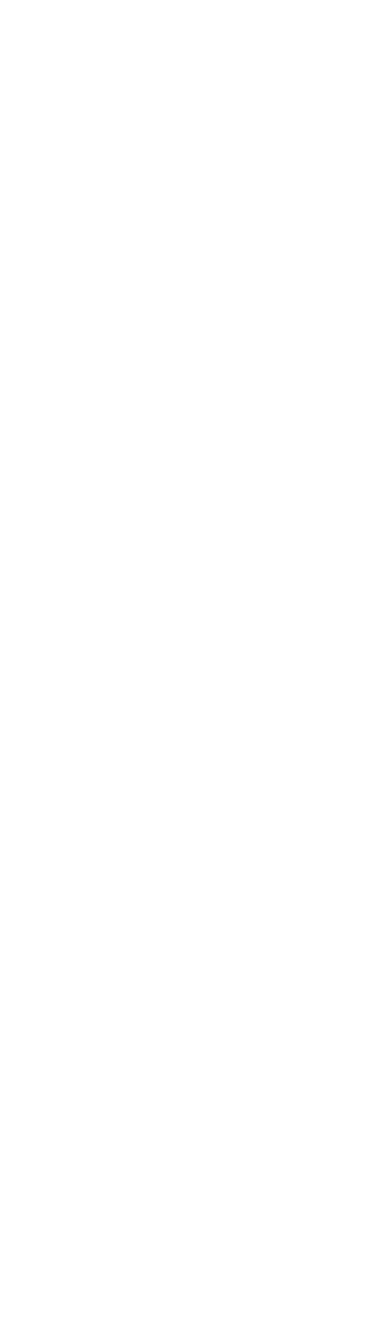
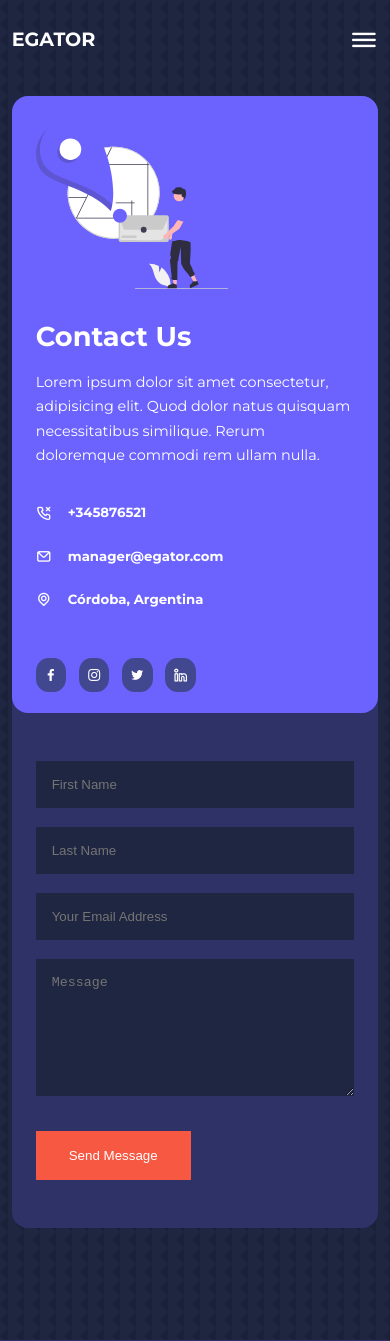
Before and after one commit to luis-mcr/PROJECT, a plain HTML site: page contact.html in a window 390 px wide. Shown: the top 1341 px of the page. Before the commit the page ends 844 px from the top, so only its background shows below. Drawn offline with nearby package versions, Linux system fonts and the light colour scheme.

Commit message:
PROJECT1_Finalizado

```diff
--- a/contact.html
+++ b/contact.html
@@ -0,0 +1,157 @@
+<!DOCTYPE html>
+<html lang="en">
+
+<head>
+    <meta charset="UTF-8">
+    <meta http-equiv="X-UA-Compatible" content="IE=edge">
+    <meta name="viewport" content="width=device-width, initial-scale=1.0">
+    <title>Responsive Multipage Education Website Using HTML, CSS & JavaScript</title>
+
+    <!-- --------ICONSCOUT CDN---------- -->
+    <link rel="stylesheet" href="https://unicons.iconscout.com/release/v4.0.0/css/line.css">
+
+    <!-- ----------GOOGLE FONTS MONTSERRAT----------- -->
+    <link rel="preconnect" href="https://fonts.googleapis.com">
+    <link rel="preconnect" href="https://fonts.gstatic.com" crossorigin>
+    <link href="https://fonts.googleapis.com/css2?family=Montserrat:wght@300;400;500;600;700;800;900&display=swap"
+        rel="stylesheet">
+
+
+    <link rel="stylesheet" href="./css/style.css">
+    <link rel="stylesheet" href="./css/contact.css">
+
+    <style>
+        body {
+            background-image: url(./images/bg-texture.png);
+        }
+    </style>
+</head>
+
+<body>
+    <nav>
+        <div class="container nav__container">
+            <a href="index.html">
+                <h4>EGATOR</h4>
+            </a>
+            <ul class="nav__menu">
+                <li><a href="index.html">Home</a></li>
+                <li><a href="about.html">About</a></li>
+                <li><a href="courses.html">Courses</a></li>
+                <li><a href="contact.html">Contact</a></li>
+            </ul>
+            <button id="open-menu-btn"><i class="uil uil-bars"></i></button>
+            <button id="close-menu-btn"><i class="uil uil-multiply"></i></button>
+        </div>
+    </nav>
+
+    <!--  ----------END OF NAVBAR----------  -->
+
+    <section class="contact">
+        <div class="container contact__container">
+            <aside class="contact__aside">
+                <div class="aside__image">
+                    <img src="./images/contact.svg">
+                </div>
+                <h2>Contact Us</h2>
+                <p>
+                    Lorem ipsum dolor sit amet consectetur, adipisicing elit. Quod dolor natus quisquam necessitatibus
+                    similique. Rerum doloremque commodi rem ullam nulla.
+                </p>
+                <ul class="contact__details">
+                    <li>
+                        <i class="uil uil-phone-times"></i>
+                        <h5>+345876521</h5>
+                    </li>
+                    <li>
+                        <i class="uil uil-envelope"></i>
+                        <h5>manager@egator.com</h5>
+                    </li>
+                    <li>
+                        <i class="uil uil-location-point"></i>
+                        <h5>Córdoba, Argentina</h5>
+                    </li>
+                </ul>
+                <ul class="contact__socials">
+                    <li> <a href="https://www.facebook.com" target="_blank"><i class="uil uil-facebook-f"></i></a> </li>
+                    <li> <a href="https://www.instagram.com" target="_blank"><i class="uil uil-instagram"></i></a> </li>
+                    <li> <a href="https://www.twitter.com" target="_blank"><i class="uil uil-twitter"></i></a> </li>
+                    <li> <a href="https://www.linkedin.com" target="_blank"><i class="uil uil-linkedin-alt"></i></a>
+                    </li>
+                </ul>
+            </aside>
+
+            <form action="https://formspree.io/f/mbjedzba" method="POST" class="contact__form">
+                <div class="form__name">
+                    <input type="text" name="First Name" placeholder="First Name" required>
+                    <input type="text" name="Last Name" placeholder="Last Name" required>
+                </div>
+                <input type="email" name="Email Address" placeholder="Your Email Address" required>
+                <textarea name="Message" rows="7" placeholder="Message" required></textarea>
+                <button type="submit" class="btn btn-primary">Send Message</button>
+            </form>
+        </div>
+    </section>
+
+    <footer class="footer">
+        <div class="container footer__container">
+            <div class="footer__1">
+                <a href="index.html" class="footer__logo">
+                    <h4>EGATOR</h4>
+                </a>
+                <p>Lorem ipsum dolor sit amet consectetur adipisicing elit. Vero, dolore.</p>
+            </div>
+
+            <div class="footer__2">
+                <h4>Permalinks</h4>
+                <ul class="permalinks">
+                    <li><a href="index.html">Home</a></li>
+                    <li><a href="about.html">About</a></li>
+                    <li><a href="courses.html">Courses</a></li>
+                    <li><a href="contact.html">Contact</a></li>
+                </ul>
+            </div>
+
+            <div class="footer__3">
+                <h4>Privacy</h4>
+                <ul class="privacy">
+                    <li><a href="#">Privacy Policy</a></li>
+                    <li><a href="#">Terms and Conditions</a></li>
+                    <li><a href="#">Refund Policy</a></li>
+                </ul>
+            </div>
+
+            <div class="footer__4">
+                <h4>Contact Us</h4>
+                <div>
+                    <p>+34586541235</p>
+                    <p>manager@egator.com</p>
+                </div>
+
+                <ul class="footer__socials">
+                    <li>
+                        <a href="#"><i class="uil uil-facebook-f"></i></a>
+                    </li>
+                    <li>
+                        <a href="#"><i class="uil uil-instagram"></i></a>
+                    </li>
+                    <li>
+                        <a href="#"><i class="uil uil-twitter"></i></a>
+                    </li>
+                    <li>
+                        <a href="#"><i class="uil uil-linkedin-alt"></i></a>
+                    </li>
+                </ul>
+            </div>
+        </div>
+        <div class="footer__copyright">
+            <small>Copyright &copy;RadioRator</small>
+        </div>
+    </footer>
+
+    <!--  ----------END OF FOOTER----------  -->
+
+    <script src="./main.js"></script>
+
+</body>
+
+</html>
--- a/css/contact.css
+++ b/css/contact.css
@@ -0,0 +1,141 @@
+.contact__container {
+    background: var(--color-bg1);
+    padding: 4rem;
+    display: grid;
+    grid-template-columns: 40% 60%;
+    gap: 4rem;
+    height: 30rem;
+    margin: 7rem auto;
+    border-radius: 1rem;
+}
+
+/* =========== ASIDE ============*/
+
+.contact__aside {
+    background: var(--color-primary);
+    padding: 3rem;
+    border-radius: 1rem;
+    position: relative;
+    bottom: 10rem;
+}
+
+.aside__image {
+    width: 12rem;
+    margin-bottom: 2rem;
+}
+
+.contact__aside h2 {
+    text-align: left;
+    margin-bottom: 1rem;
+}
+
+.contact__aside p {
+    font-size: 0.9rem;
+    margin-bottom: 2rem;
+}
+
+.contact__details li {
+    display: flex;
+    gap: 1rem;
+    align-items: center;
+    margin-bottom: 1rem;
+}
+
+.contact__socials {
+    display: flex;
+    gap: 0.8rem;
+    margin-top: 3rem;
+}
+
+.contact__socials a {
+    background: var(--color-bg2);
+    padding: 0.5rem;
+    border-radius: 40%;
+    font-size: 0.9rem;
+    transition: var(--transition);
+}
+
+.contact__socials a:hover {
+    background: transparent;
+}
+
+/* =========== FORM ============*/
+
+.contact__form {
+    display: flex;
+    flex-direction: column;
+    gap: 1.2rem;
+    margin-right: 4rem;
+}
+
+.form__name {
+    display: flex;
+    gap: 1.2rem;
+}
+
+.contact__form input[type="text"] {
+    width: 50%;
+}
+
+input, textarea {
+    width: 100%;
+    padding: 1rem;
+    background: var(--color-bg);
+    color: var(--color-white);
+}
+
+.contact__form .btn {
+    width: max-content;
+    margin-top: 1rem;
+    cursor: pointer;
+}
+
+/* =========== MEDIA QUERIES (TABLETS) ============*/
+
+@media screen and (max-width: 1024px) {
+
+    .contact {
+        padding-bottom: 0;
+    }
+
+    .contact__container {
+        gap: 1.5rem;
+        margin-top: 3rem;
+        height: auto;
+        padding: 1.5rem;
+    }
+
+    .contact__aside {
+        width: auto;
+        padding: 1.5rem;
+        bottom: 0;
+    }
+
+    .contact__form {
+        align-self: center;
+        margin-right: 1.5rem;
+    }
+}
+
+/* =========== MEDIA QUERIES (PHONES) ============*/
+
+@media screen and (max-width: 600px) {
+    .contact__container {
+        grid-template-columns: 1fr;
+        gap: 3rem;
+        margin-top: 0;
+        padding: 0;
+    }
+
+    .contact__form {
+        margin: 0 1.5rem 3rem;
+    }
+
+    .form__name {
+        flex-direction: column;
+    }
+
+    .form__name input[type="text"] {
+        width: 100%;
+    }
+}
```
Also changed, not shown: about.html (+7 -1 lines), courses.html (+237 -0 lines), index.html (+7 -1 lines), images/bg-texture.png (added), images/contact.svg (added).
